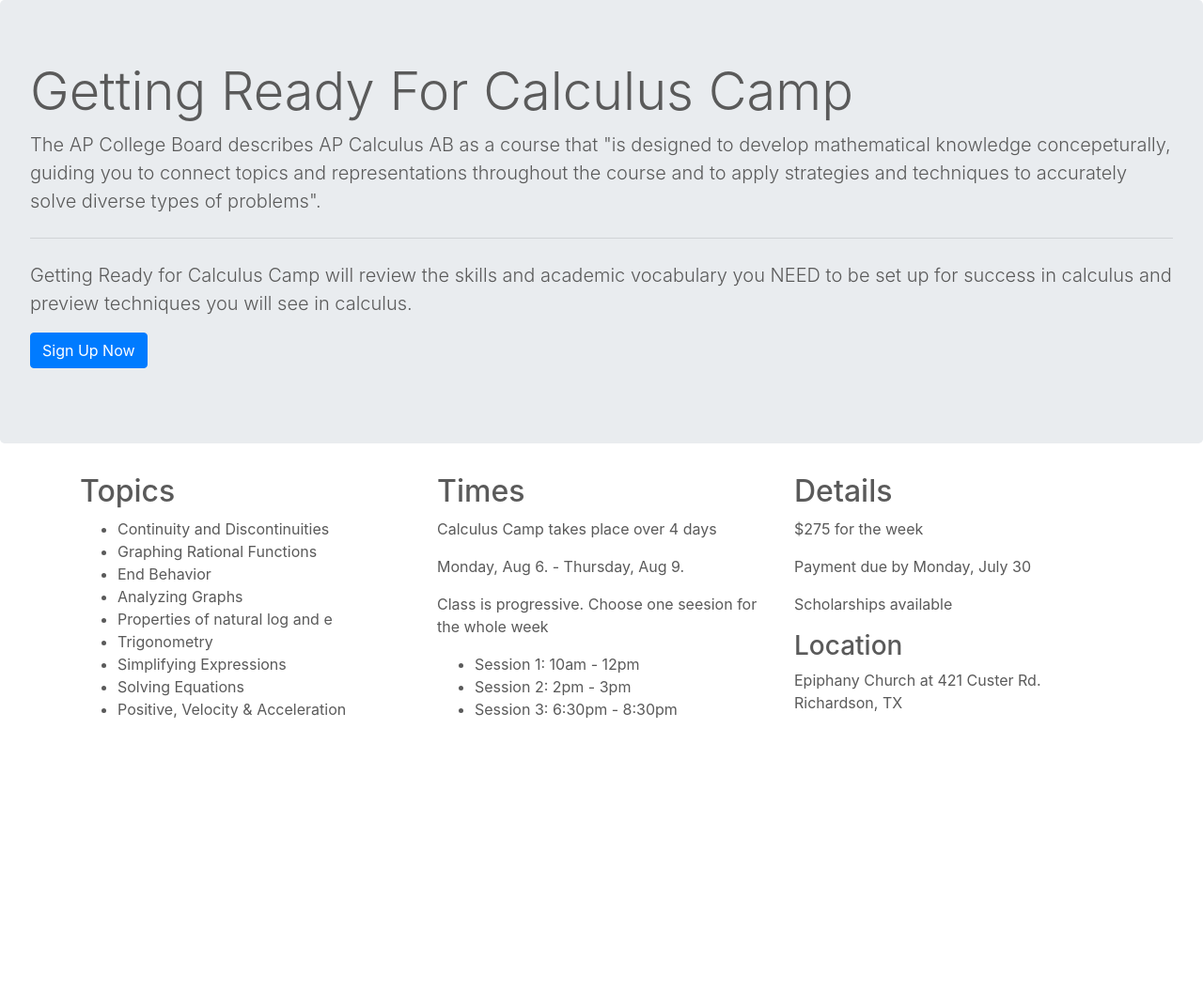
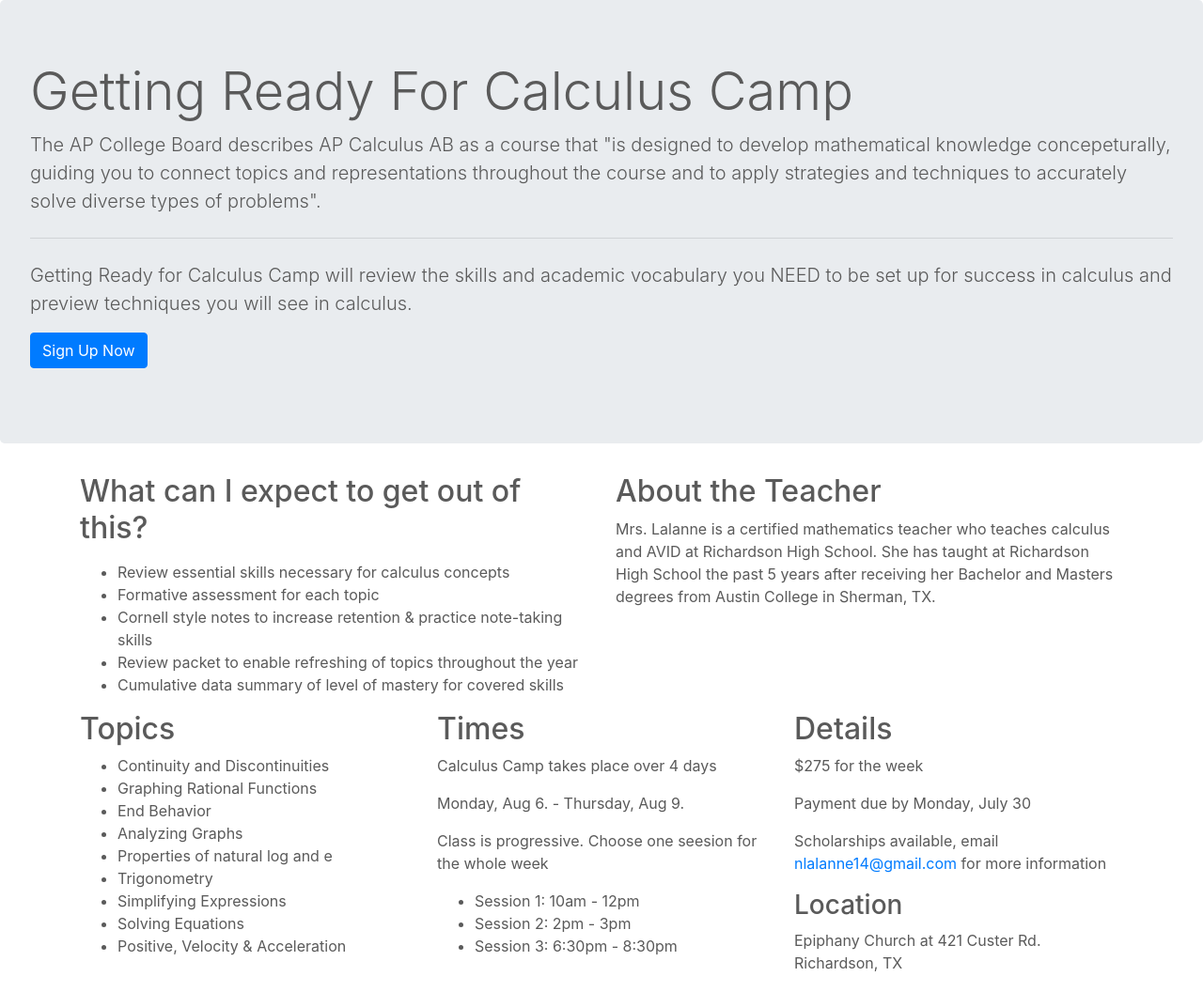
Before and after one commit to zlalanne/calculus-camp, a plain HTML site: page index.html in a window 1280 px wide. Shown: the whole page at 94% size. Before the commit the page ends 831 px from the top, so only its background shows below. Drawn offline with nearby package versions, Linux system fonts and the light colour scheme.

Commit message:
Final changes

```diff
--- a/index.html
+++ b/index.html
@@ -30,6 +30,27 @@ you NEED to be set up for success in calculus and preview techniques you will
             <p class="lead" >
                 <a class="btn btn-primary" href="https://docs.google.com/forms/d/e/1FAIpQLScN-TDMG7bUDFchlz-vRhcsS1VeT2oXJx8gigU7ulwKm6G8cA/viewform" role="button" >Sign Up Now</a>
             </p>
+        </div>
+        <div class="container" >
+            <div class="row">
+                <div class="col-lg-6" >
+                    <h2>What can I expect to get out of this?</h2>
+                    <p>
+                        <ul>
+                            <li>Review essential skills necessary for calculus concepts</li>
+                            <li>Formative assessment for each topic</li>
+                            <li>Cornell style notes to increase retention & practice note-taking skills</li>
+                            <li>Review packet to enable refreshing of topics throughout the year</li>
+                            <li>Cumulative data summary of level of mastery for covered skills</li>
+                        </ul>
+                    </p>
+                </div>
+                <div class="col-lg-6" >
+                    <h2>About the Teacher</h2>
+                    <p>
+                        Mrs. Lalanne is a certified mathematics teacher who teaches calculus and AVID at Richardson High School. She has taught at Richardson High School the past 5 years after receiving her Bachelor and Masters degrees from Austin College in Sherman, TX.</p>
+                </div>
+            </div>
         </div>
 
 
@@ -65,7 +86,7 @@ you NEED to be set up for success in calculus and preview techniques you will
             <h2>Details</h2>
             <p>$275 for the week</p>
             <p>Payment due by Monday, July 30</p>
-            <p>Scholarships available</p>
+            <p>Scholarships available, email <a href="mailto:nlalanne14@gmail.com" >nlalanne14@gmail.com</a> for more information</p>
             <h3>Location</h3>
             <p>Epiphany Church at 421 Custer Rd. Richardson, TX</p>
           </div><!-- /.col-lg-4 -->
```
